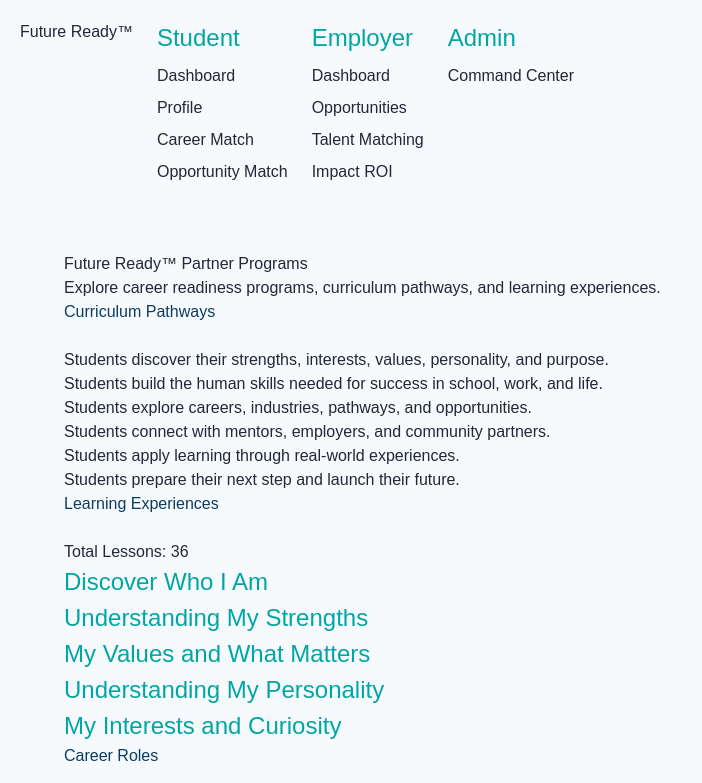
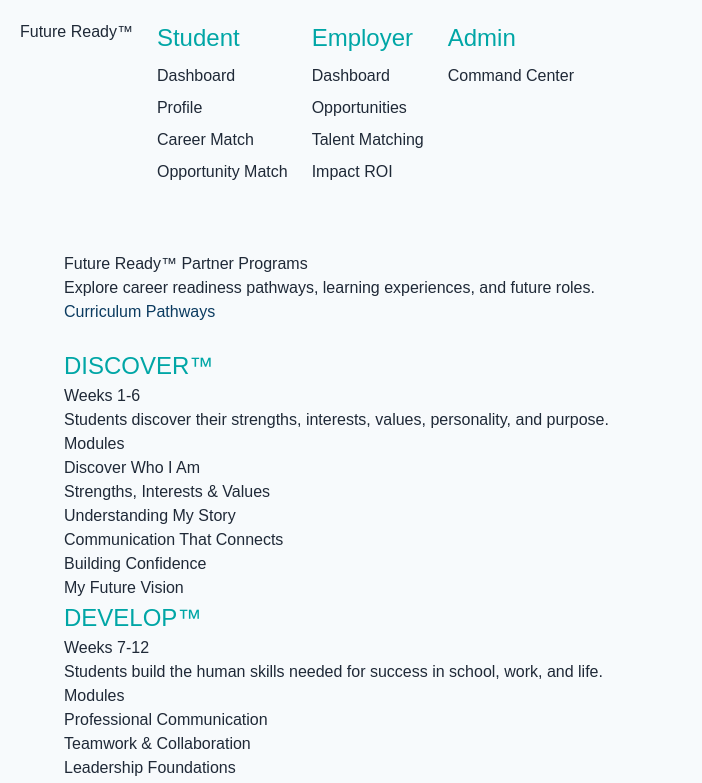
Before and after one commit to Link-Lake-Norman/Build6-, a Next.js app: page /partner-portal/programs in a window 1280 px wide. Shown: the top 783 px of the page, without its empty margins (0-702 px from the left). Built offline with nearby package versions, Linux system fonts and the light colour scheme.

Commit message:
Fix partner programs data mapping

```diff
--- a/app/partner-portal/programs/page.tsx
+++ b/app/partner-portal/programs/page.tsx
@@ -12,7 +12,7 @@
       </h1>
 
       <p>
-        Explore career readiness programs, curriculum pathways, and learning experiences.
+        Explore career readiness pathways, learning experiences, and future roles.
       </p>
 
 
@@ -22,17 +22,34 @@
           Curriculum Pathways
         </h2>
 
-        {curriculum.map((item) => (
+        {curriculum.map((item, index) => (
 
-          <article key={item.id}>
+          <article key={index}>
 
             <h3>
-              {item.title}
+              {item.phase}
             </h3>
+
+            <p>
+              {item.weeks}
+            </p>
 
             <p>
               {item.description}
             </p>
+
+
+            <h4>
+              Modules
+            </h4>
+
+            {item.modules.map((module) => (
+
+              <p key={module}>
+                {module}
+              </p>
+
+            ))}
 
           </article>
 
@@ -51,18 +68,6 @@
           Total Lessons: {lessons.length}
         </p>
 
-        {lessons.slice(0, 5).map((lesson) => (
-
-          <article key={lesson.id}>
-
-            <h3>
-              {lesson.title}
-            </h3>
-
-          </article>
-
-        ))}
-
       </section>
 
 
@@ -76,18 +81,6 @@
           Available Roles: {roles.length}
         </p>
 
-        {roles.map((role) => (
-
-          <article key={role.id}>
-
-            <h3>
-              {role.title}
-            </h3>
-
-          </article>
-
-        ))}
-
       </section>
 
 
```
